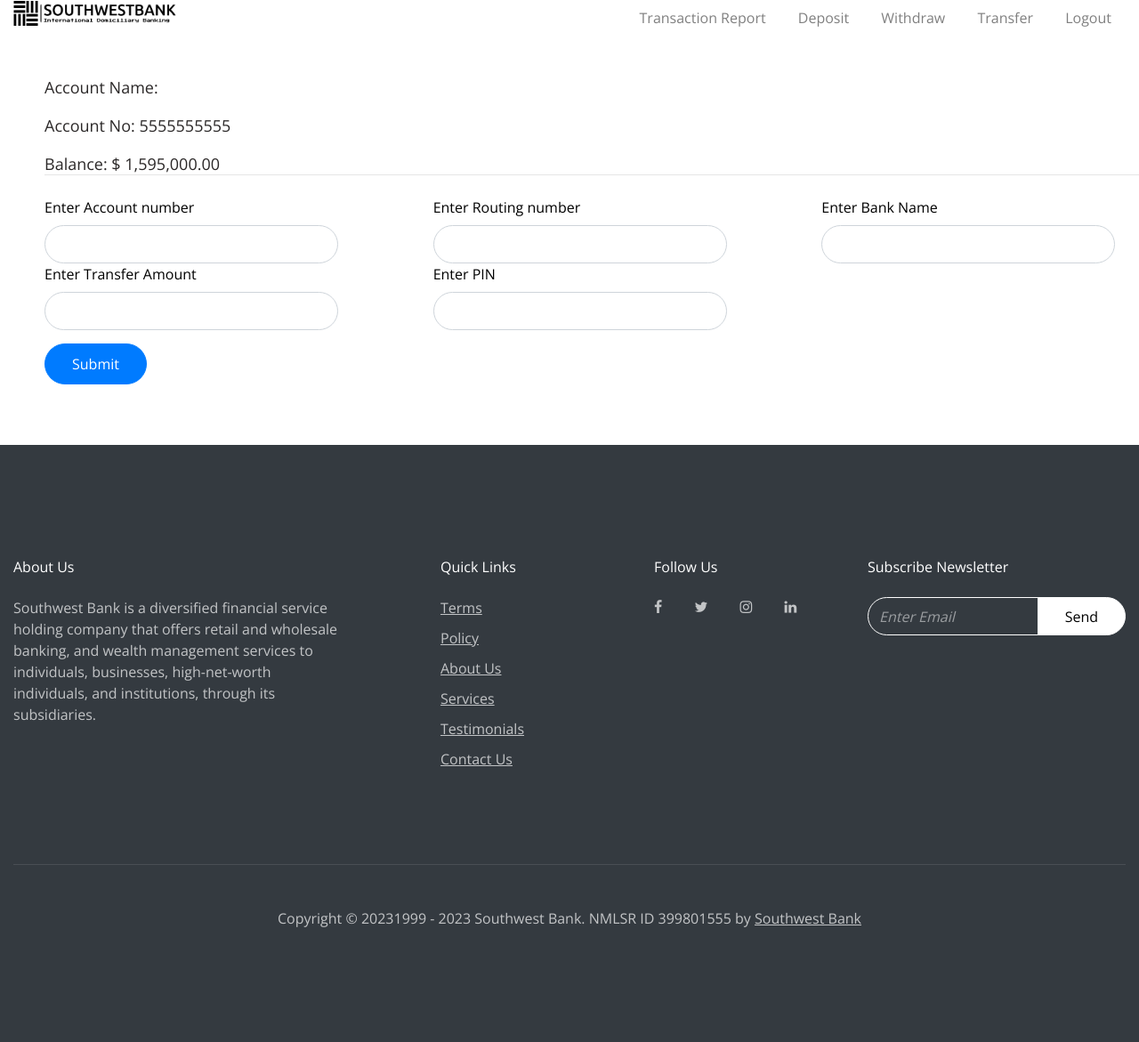
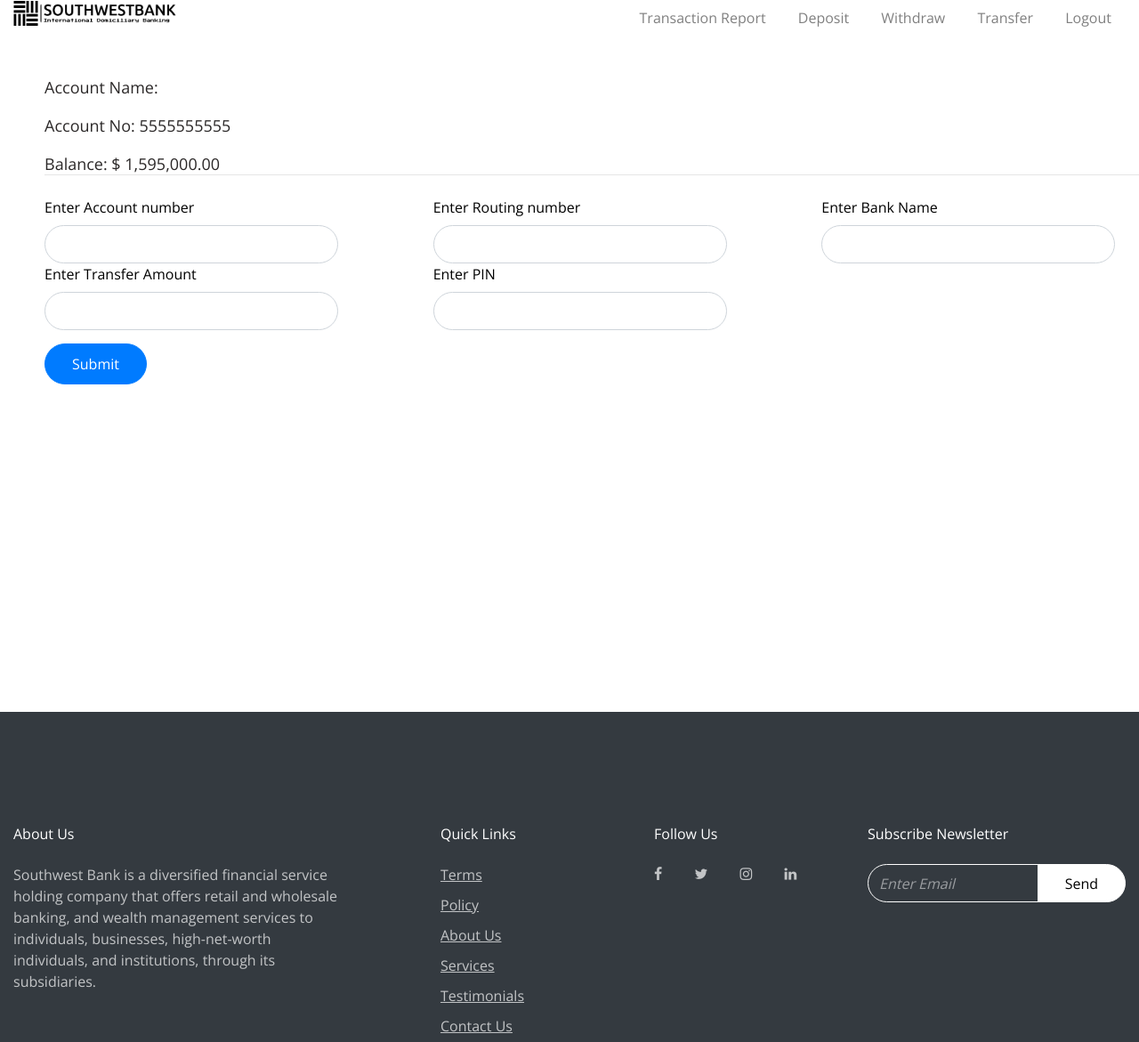
Before and after one commit to Joshyvibe/southwest, a Django app: template templates/finance/transfer_form.html in a window 1280 px wide; the page is wider, and only the part inside the window is pictured. Shown: the top 1171 px of that part at 89% size. Before the commit the page ends 1042 px from the top of that part, so only its background shows below. Run offline with Django 3.2, Linux system fonts and the light colour scheme; the template is opened without the code that fills it, so the values that code supplies are empty; a user stored in the database is signed in; data comes from the database, SQL or seed files in the repository; parts of the project's set-up code (start-up, migrations or seed data) failed here and were passed over; some libraries are stand-ins or nearby versions; some web fonts are replaced.

Commit message:
Update transfer_form.html

```diff
--- a/templates/finance/transfer_form.html
+++ b/templates/finance/transfer_form.html
@@ -5,7 +5,7 @@
 {% block content %}
 
 {% load humanize %}
-<main style="height: 500px; position: relative; left: 50px;">
+<main style="height: 800px; position: relative; left: 50px;">
     <h1 class="font-mono font-bold text-3xl text-center pb-5 pt-10" style="font-size: 25px; font-family:serif; color: #2b2828;">{{ title }}</h1>
     <h2 style="font-size: 18px; font-style: sans-serif; color: #2b2828;">Account Name: {{ user.first_name}}  {{ user.last_name}}<br><br>Account No: {{ user.account}}<br><br>Balance:  $ {{ user.balance|intcomma }}</h2>
     <hr />
```
